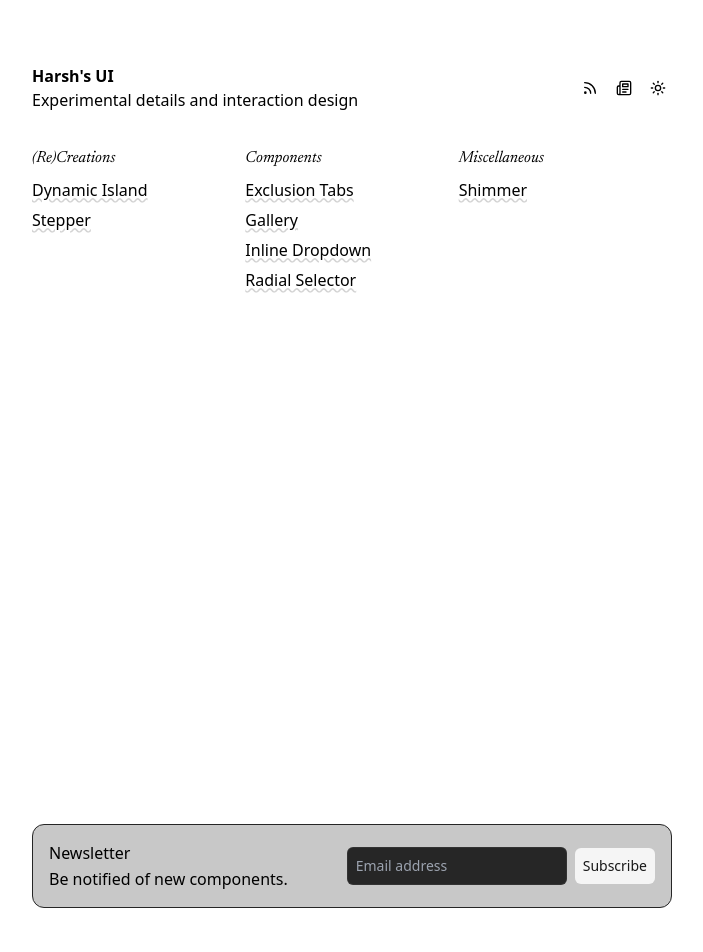
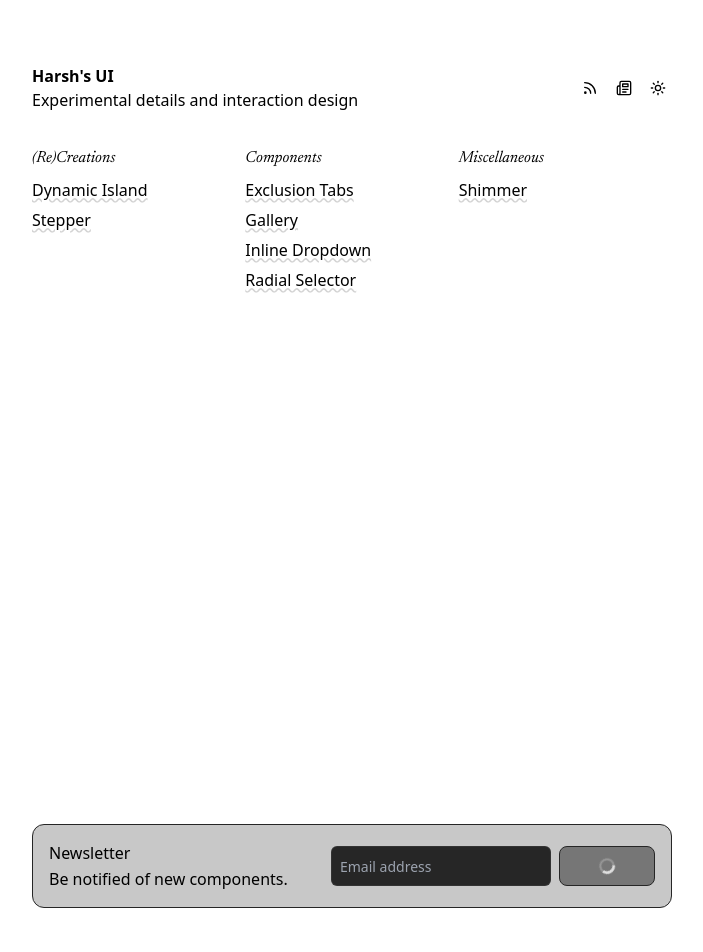
Before and after one commit to haaarshsingh/ui, a Next.js app: page / in a window 1280 px wide. Shown: the top 952 px of the page, without its empty margins (288-991 px from the left). Built offline with nearby package versions, Linux system fonts and the light colour scheme.

Commit message:
add loading state to newsletter

```diff
--- a/app/components/Modal.tsx
+++ b/app/components/Modal.tsx
@@ -10,8 +10,32 @@ export default (({ open, setOpen }) => {
   const [loading, setLoading] = useState(false)
   const modalRef = useRef<HTMLDivElement>(null)
 
-  const onSubmit = () => {
+  const onSubmit = async () => {
     setLoading(true)
+
+    try {
+      const response = await fetch('/api/contacts', {
+        method: 'POST',
+        headers: {
+          'Content-Type': 'application/json',
+        },
+        body: JSON.stringify({
+          email: 'steve.wozniak@gmail.com',
+          first_name: 'Steve',
+          last_name: 'Wozniak',
+          unsubscribed: true,
+        }),
+      })
+
+      if (!response.ok) throw new Error('Failed to add contact')
+
+      setLoading(false)
+      setOpen(false)
+    } catch (error) {
+      console.error(error)
+    } finally {
+      setLoading(false)
+    }
   }
 
   useEffect(() => {
@@ -69,8 +93,10 @@ export default (({ open, setOpen }) => {
               />
               <button
                 className={clsx(
-                  'w-full flex items-center justify-center border-neutral-800 hover:bg-neutral-800 transition-colors active:bg-neutral-700/50 bg-neutral-800/25 border rounded-lg text-sm font-medium mt-3 h-10',
-                  loading && 'cursor-not-allowed'
+                  'w-full flex items-center justify-center border-neutral-800 transition-colors bg-neutral-800/25 border rounded-lg text-sm font-medium mt-3 h-10',
+                  loading
+                    ? 'cursor-not-allowed'
+                    : 'hover:bg-neutral-800 active:bg-neutral-700/50'
                 )}
               >
                 {loading ? <Spinner /> : 'Submit'}
@@ -83,7 +109,7 @@ export default (({ open, setOpen }) => {
   )
 }) as FC<{ open: boolean; setOpen: Dispatch<SetStateAction<boolean>> }>
 
-const Spinner = () => (
+export const Spinner = () => (
   <svg
     className='animate-spin h-4 w-4 text-neutral-50'
     xmlns='http://www.w3.org/2000/svg'
--- a/app/components/Newsletter.tsx
+++ b/app/components/Newsletter.tsx
@@ -1,4 +1,37 @@
+'use client'
+
+import { useState } from 'react'
+import { Spinner } from './Modal'
+import clsx from 'clsx'
+
 export default () => {
+  const [loading, setLoading] = useState(true)
+
+  const onSubmit = async () => {
+    setLoading(true)
+
+    try {
+      const response = await fetch('/api/contacts', {
+        method: 'POST',
+        headers: {
+          'Content-Type': 'application/json',
+        },
+        body: JSON.stringify({
+          email: 'steve.wozniak@gmail.com',
+          unsubscribed: true,
+        }),
+      })
+
+      if (!response.ok) throw new Error('Failed to add contact')
+
+      setLoading(false)
+    } catch (error) {
+      console.error(error)
+    } finally {
+      setLoading(false)
+    }
+  }
+
   return (
     <section
       className='flex items-center gap-x-4 justify-between mb-12 border border-neutral-800 p-4 rounded-xl bg-neutral-800/25'
@@ -8,15 +41,23 @@ export default () => {
         <h2 className='font-medium'>Newsletter</h2>
         <p className='mt-0.5'>Be notified of new components.</p>
       </div>
-      <form>
+      <form onSubmit={onSubmit} className='flex items-center'>
         <input
           placeholder='Email address'
           type='email'
-          className='bg-neutral-800 focus:bg-neutral-800/25 border border-neutral-700/50 focus:border-neutral-700/75 transition-colors rounded-md p-2 text-sm outline-none'
+          className='bg-neutral-800 focus:bg-neutral-800/25 border border-neutral-700/50 focus:border-neutral-700/75 transition-colors rounded-md px-2 h-10 text-sm outline-none'
           required
         />
-        <button className='text-sm bg-neutral-100 text-neutral-900 p-2 rounded-md ml-2 hover:bg-neutral-200 transition-colors'>
-          Subscribe
+        <button
+          className={clsx(
+            'flex w-24 ml-2 items-center justify-center border-neutral-800 transition-colors bg-neutral-800/50 border rounded-lg text-sm font-medium h-10',
+            loading
+              ? 'cursor-not-allowed'
+              : 'hover:bg-neutral-800 active:bg-neutral-700/50'
+          )}
+          disabled={loading}
+        >
+          {loading ? <Spinner /> : 'Subscribe'}
         </button>
       </form>
     </section>
```
